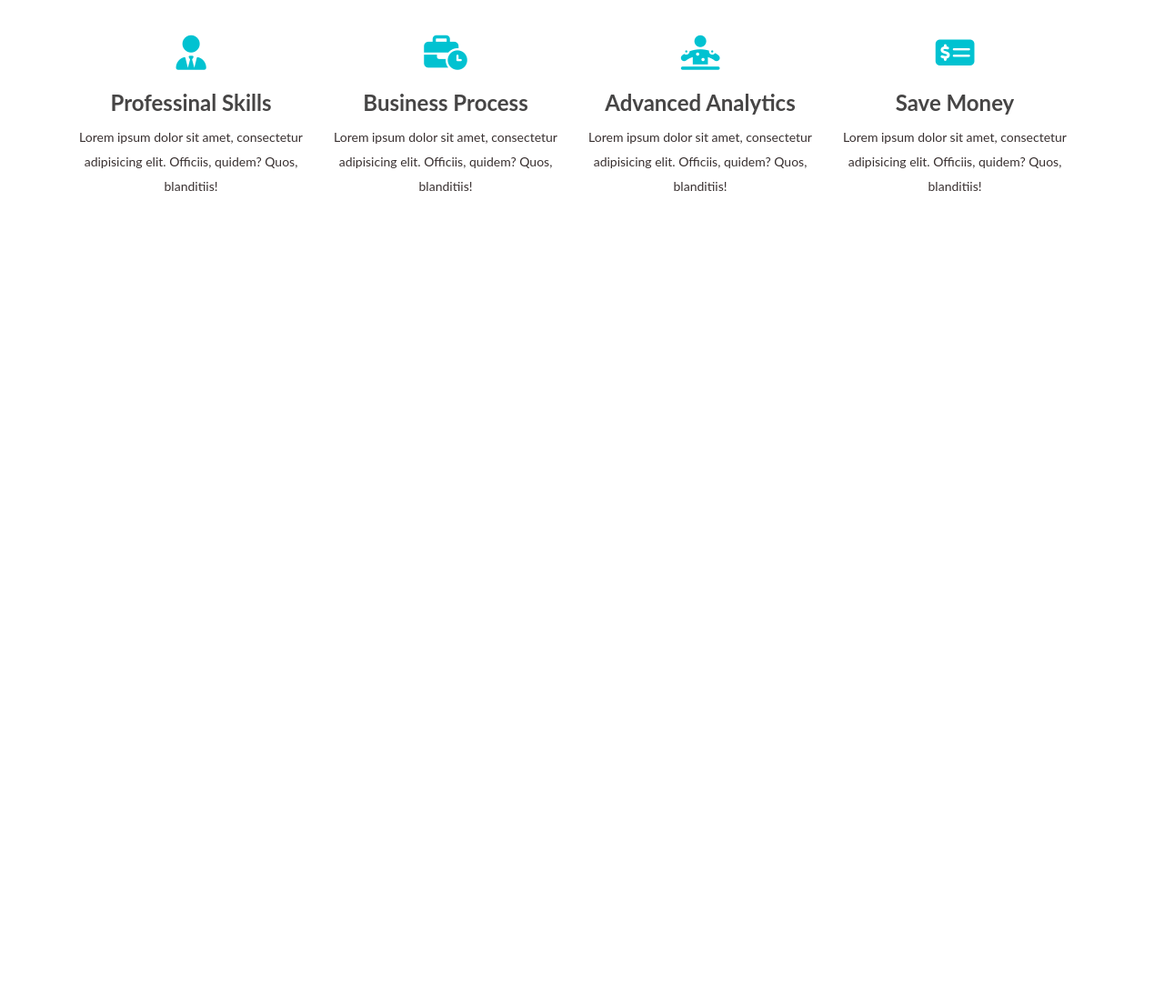
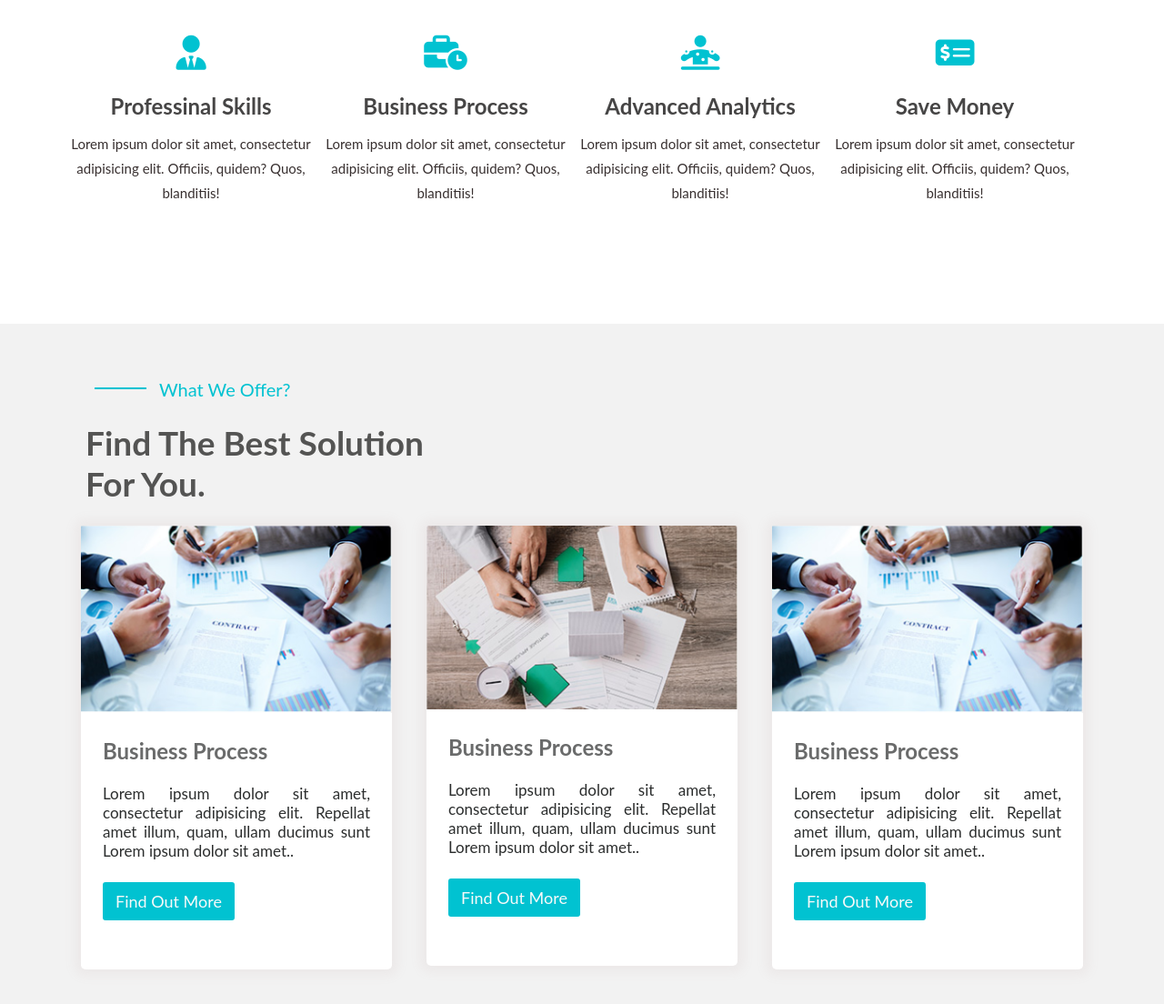
Before and after one commit to csehabiburr183/coachexp, a plain HTML site: page index.html in a window 1280 px wide. Shown: the part 1160-2264 px from the top of the page at 91% size. Before the commit the page ends 1508 px from the top, so only its background shows below. Drawn offline with Linux system fonts and the light colour scheme.

Commit message:
Business Part End

```diff
--- a/core.css
+++ b/core.css
@@ -259,11 +259,101 @@ section#MentorConsultant {
 
 .MentorPart h2 {
     color: #464545;
-    padding: 10px;
+    padding: 14px;
 }
 
 .MentorPart p {
     line-height: 27px;
     color: #383030;
-    font-size: 14px;
+    font-size: 15px;
 }
+
+
+
+/*
+========================
+    Solution Section
+========================
+*/
+
+
+section#SolutionSection {
+    background: #F2F2F2;
+    padding: 60px;
+    display: grid;
+    overflow: hidden;
+    place-content: center;
+}
+.SolutionTitle span {
+    position: relative;
+    margin-left: 75px;
+    color: #00C2D1;
+    font-size: 20px;
+    padding: 30px;
+}
+
+.SolutionTitle span:before {
+    content: '';
+    background: #00C2D2;
+    width: 57px;
+    height: 2px;
+    display: block;
+    position: absolute;
+    left: -41px;
+    top: 40px;
+}
+
+.SolutionTitle h2 {
+    padding: 24px;
+    font-size: 37px;
+    color: #545453;
+}
+
+.SolutionTitle {
+    width: 450px;
+    float: left;
+}
+
+
+.SolutionPart {
+    width: 342px;
+    float: left;
+    padding: 0px 0px 40px 0px;
+    background: #FFFFFF;
+    margin: 0px 19px;
+    border-radius: 5px;
+    transition: all 0.6s;
+    box-shadow: 0px 0px 12px 7px #ece9e9;
+}
+.BusinessText {
+    padding: 24px;
+    text-align: justify;
+}
+
+.BusinessText h2 {
+    color: #6a6b6b;
+}
+
+.BusinessText p {
+    color: #2b2d2d;
+    font-size: 17px;
+    padding: 22px 0px;
+    margin-bottom: 12px;
+}
+
+.BusinessText a {
+    background: #01C2D1;
+    color: #f9f9f9;
+    font-size: 18px;
+    padding: 10px 14px;
+    border-radius: 3px;
+    transition: all 0.8s;
+}
+
+.BusinessText a:hover {
+    background: #05939e;
+}
+
+.SolutionPart:hover {
+    box-shadow: 0px 0px 9px 2px #6161618c;
+}
--- a/index.html
+++ b/index.html
@@ -165,9 +165,67 @@
 	</div>
 </section>
 
+<!--
+============
+MentoR End
+========
+Start Solutin Section
+=======================
+ -->
 
 
 
+<section id="SolutionSection">
+	<div class="container">
+		<div class="SolutionTitle">
+			<span> What We Offer? </span>
+			<h2>
+				Find The Best Solution For You.
+			</h2>
+		</div>
+	</div>
+
+
+	<div class="container">
+		<div class="SolutionPartWrapper">
+
+			<div class="SolutionPart">
+				<img src="img/solution_part/1.png" alt="">
+
+				<div class="BusinessText">
+					<h2>Business Process</h2>
+					<p> Lorem ipsum dolor sit amet, consectetur adipisicing elit. Repellat amet illum, quam, ullam ducimus sunt Lorem ipsum dolor sit amet..</p>
+					<a href="" class="FindMore"> Find Out More </a>
+				</div>
+			</div>
+
+			<div class="SolutionPart">
+				<img src="img/solution_part/2.png" alt="">
+
+				<div class="BusinessText">
+					<h2>Business Process</h2>
+					<p> Lorem ipsum dolor sit amet, consectetur adipisicing elit. Repellat amet illum, quam, ullam ducimus sunt Lorem ipsum dolor sit amet..</p>
+					<a href="" class="FindMore"> Find Out More </a>
+				</div>
+			</div>
+
+			<div class="SolutionPart">
+				<img src="img/solution_part/1.png" alt="">
+
+				<div class="BusinessText">
+					<h2>Business Process</h2>
+					<p> Lorem ipsum dolor sit amet, consectetur adipisicing elit. Repellat amet illum, quam, ullam ducimus sunt Lorem ipsum dolor sit amet..</p>
+					<a href="" class="FindMore"> Find Out More </a>
+				</div>
+			</div>
+
+
+		</div> 		<!-- Solution Wrapper -->
+	</div>
+	<!-- Solution Main Container -->
+
+
+</section>
 
 
 
```
Also changed, not shown: img/solution_part/1.png (added), img/solution_part/2.png (added). Lines whose indentation alone changed are shown as unchanged.
